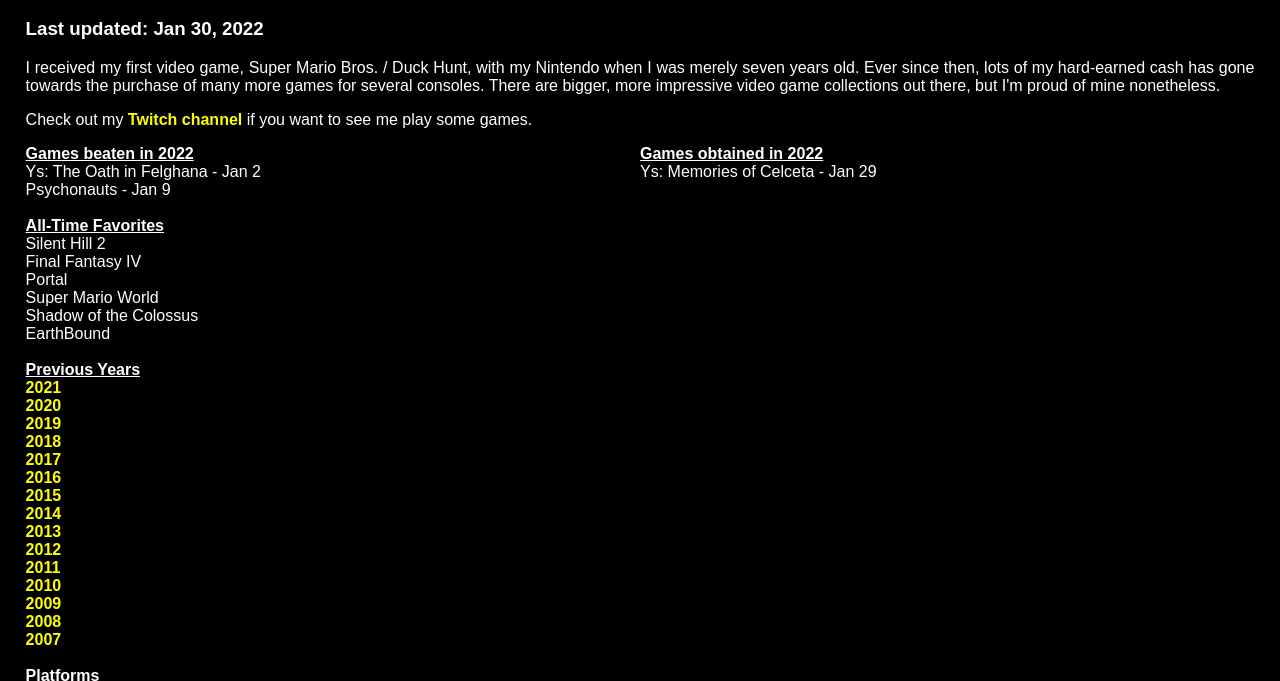
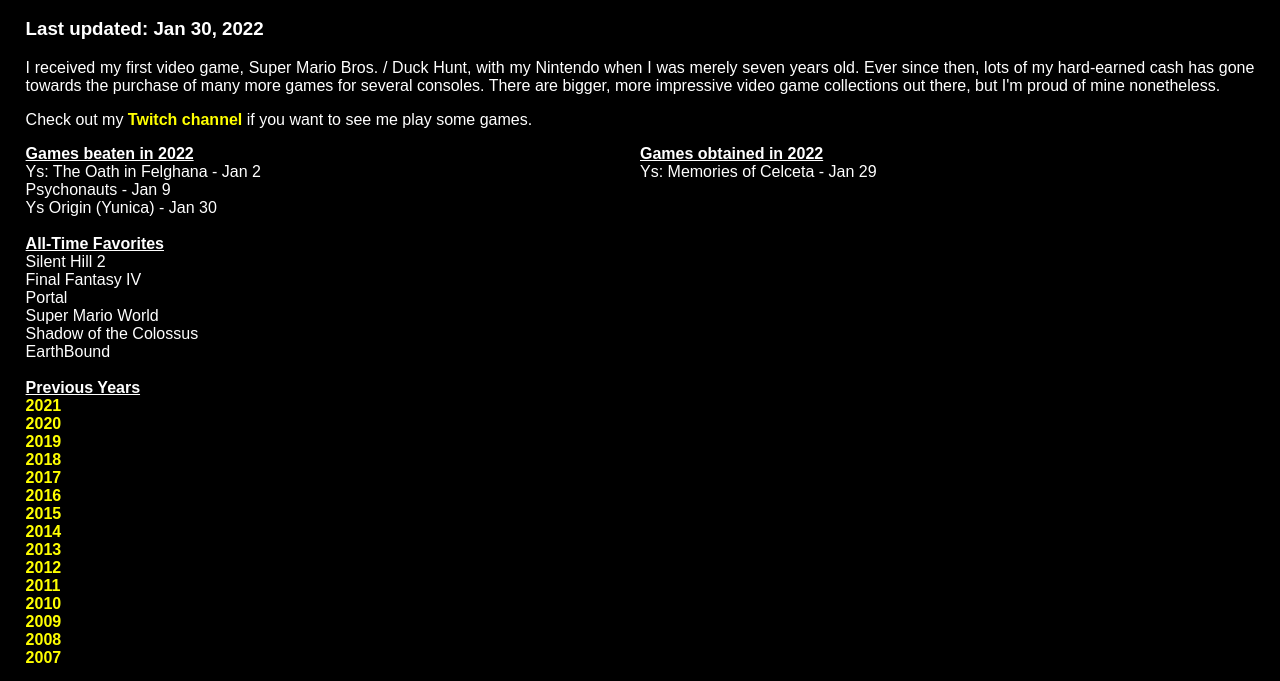
Before and after one commit to ssrobins/ssrobins.github.io, a plain HTML site: page games.html in a window 1280 px wide. Shown: the part 66-747 px from the top of the page. Drawn offline with Linux system fonts and the light colour scheme.

Commit message:
Beat Ys Origin with Yunica

```diff
--- a/games.html
+++ b/games.html
@@ -23,6 +23,7 @@
 <ul>
 <li>Ys: The Oath in Felghana - Jan 2</li>
 <li>Psychonauts - Jan 9</li>
+<li>Ys Origin (Yunica) - Jan 30</li>
 </ul>
 </td>
 
```
